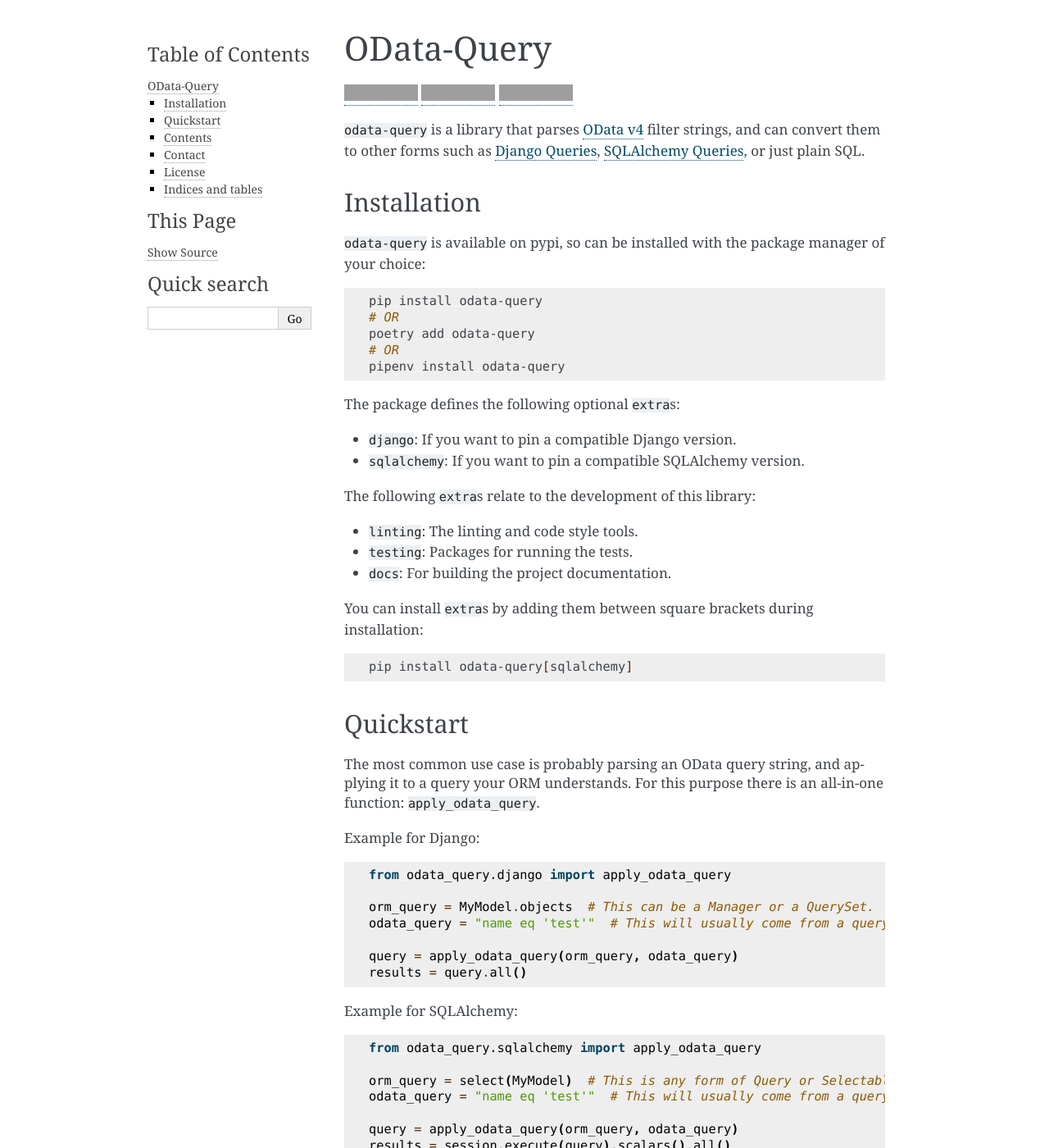
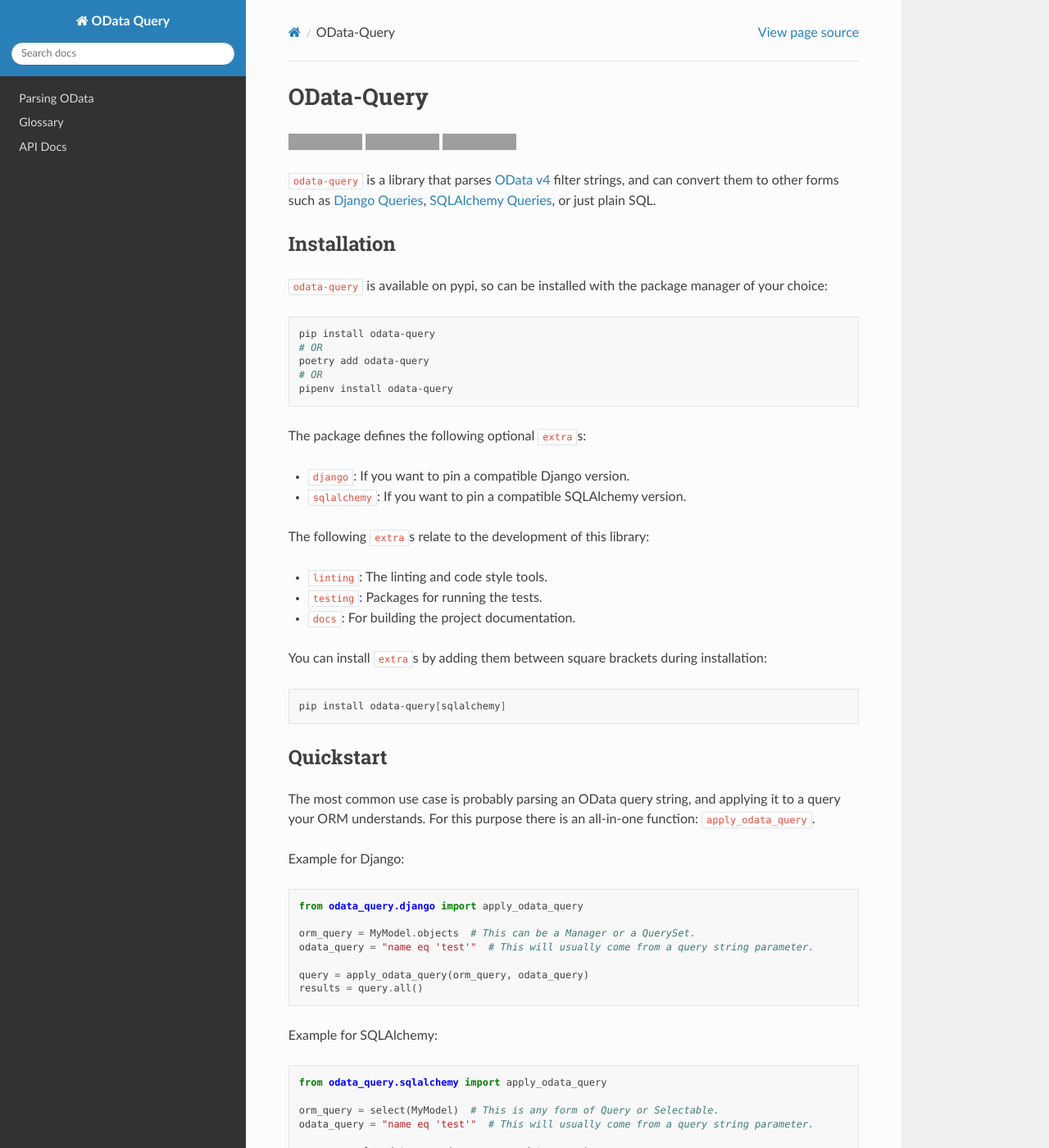
Before and after one commit to gorilla-co/odata-query, a Sphinx documentation site: the page built from docs/source/index.md, in a window 1280 px wide and 1400 px high. Shown: the whole window at 82% size. Built offline with Sphinx 7.4.7 and the Read the Docs theme 2.0.0, drawn with Linux system fonts in a browser that asks for light colours; some of the changed text lies outside the part shown; grey boxes are pictures that could not be loaded.

Commit message:
Docs; Setup ReadTheDocs;

```diff
--- a/docs/source/conf.py
+++ b/docs/source/conf.py
@@ -52,7 +52,7 @@
 # The theme to use for HTML and HTML Help pages.  See the documentation for
 # a list of builtin themes.
 #
-html_theme = "alabaster"
+html_theme = "sphinx_rtd_theme"
 
 # Add any paths that contain custom static files (such as style sheets) here,
 # relative to this directory. They are copied after the builtin static files,
--- a/pyproject.toml
+++ b/pyproject.toml
@@ -38,13 +38,14 @@
 pytest = { version = "^6.2", optional = true }
 pytest-cov = { version = "*", optional = true }
 sphinx = { version = "<4.0", optional = true }
+sphinx-rtd-theme = { version = "^0.5", optional = true }
 myst-parser = { version = "^0.14", optional = true }
 vulture = { version = "^2.3", optional = true }
 
 [tool.poetry.extras]
 dev = ["bump2version"]
 django = ["django"]
-docs = ["sphinx", "myst-parser"]
+docs = ["sphinx", "sphinx-rtd-theme", "myst-parser"]
 linting = ["flake8", "black", "isort", "mypy", "yamllint", "vulture"]
 sqlalchemy = ["sqlalchemy"]
 testing = ["pytest", "pytest-cov", "Faker", "moto"]
```
Also changed, not shown: .readthedocs.yaml (added), 1 other file.
